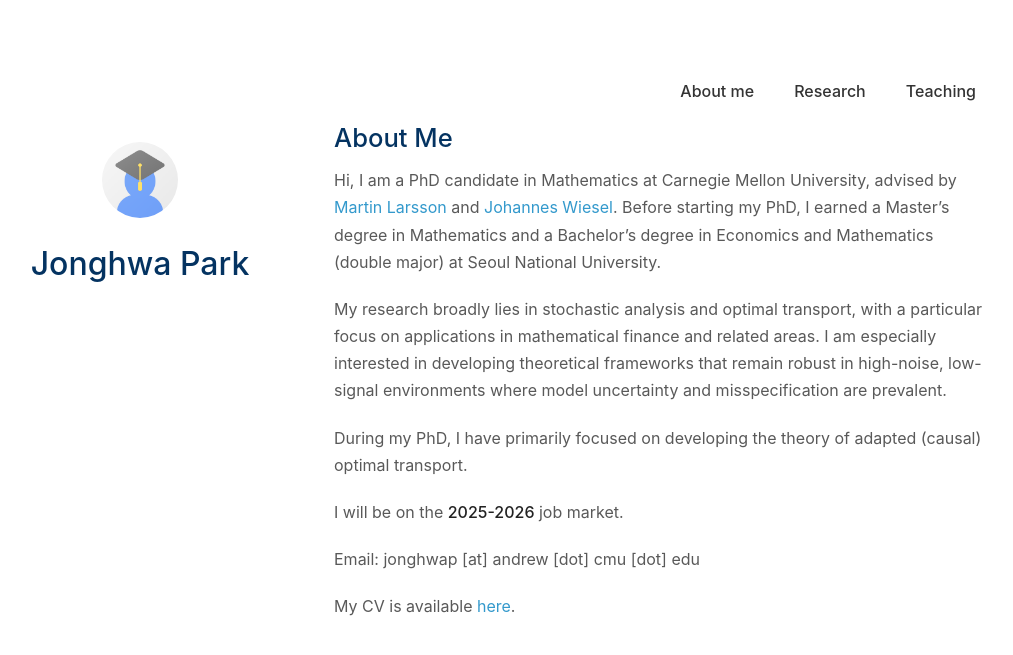
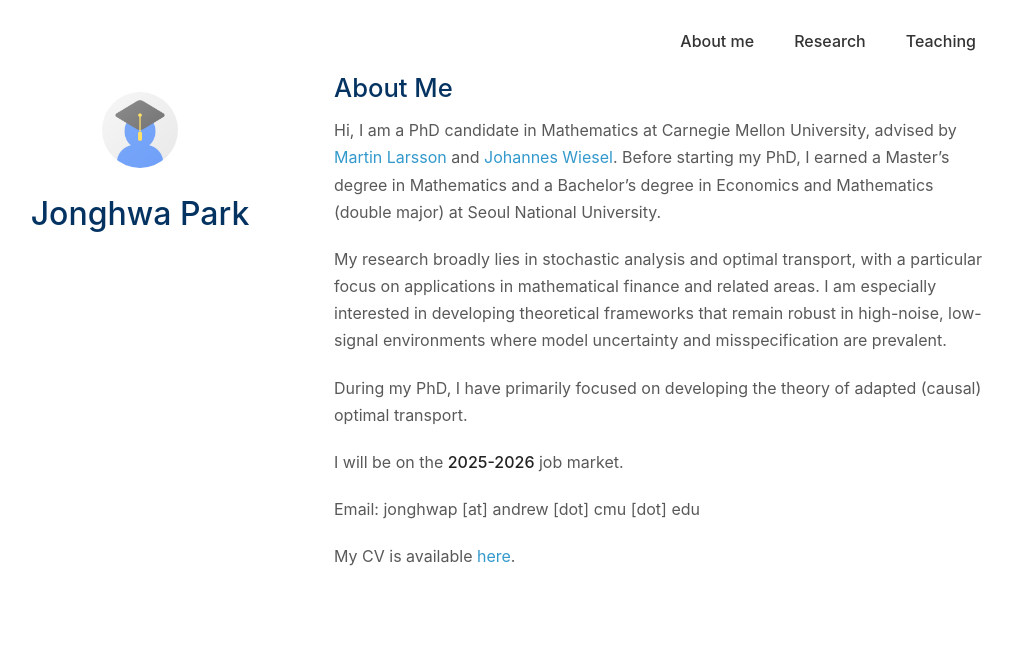
Before and after one commit to Jonghwap/Jonghwap.github.io, a Jekyll site: the page built from index.md, in a window 1280 px wide. Shown: the top 655 px of the page, without its empty margins (136-1149 px from the left). Built offline with Jekyll 4.4.1, drawn with Linux system fonts in a browser that asks for light colours; a style sheet for code colours, icons or effects is not loaded; our own code applies the rules of GitHub Pages for plain Markdown files.

Commit message:
Update font_sans_serif.css

```diff
--- a/assets/css/font_sans_serif.css
+++ b/assets/css/font_sans_serif.css
@@ -1,7 +1,7 @@
 body {
-    background-color: #fff;
-    padding:50px;
-    font: 14px/1.5 -apple-system, BlinkMacSystemFont, "Segoe UI", Roboto, Oxygen, Ubuntu, Cantarell, "Fira Sans", "Droid Sans", "Helvetica Neue", Arial, sans-serif, "Apple Color Emoji", "Segoe UI Emoji", "Segoe UI Symbol";
-    color:#595959;
-    font-weight:400;
-  }
+  background-color: #fff;
+  padding: 0;
+  font: 16px/1.5 -apple-system, BlinkMacSystemFont, "Segoe UI", Roboto, Oxygen, Ubuntu, Cantarell, "Fira Sans", "Droid Sans", "Helvetica Neue", Arial, sans-serif, "Apple Color Emoji", "Segoe UI Emoji", "Segoe UI Symbol";
+  color: #595959;
+  font-weight: 400;
+}
```
